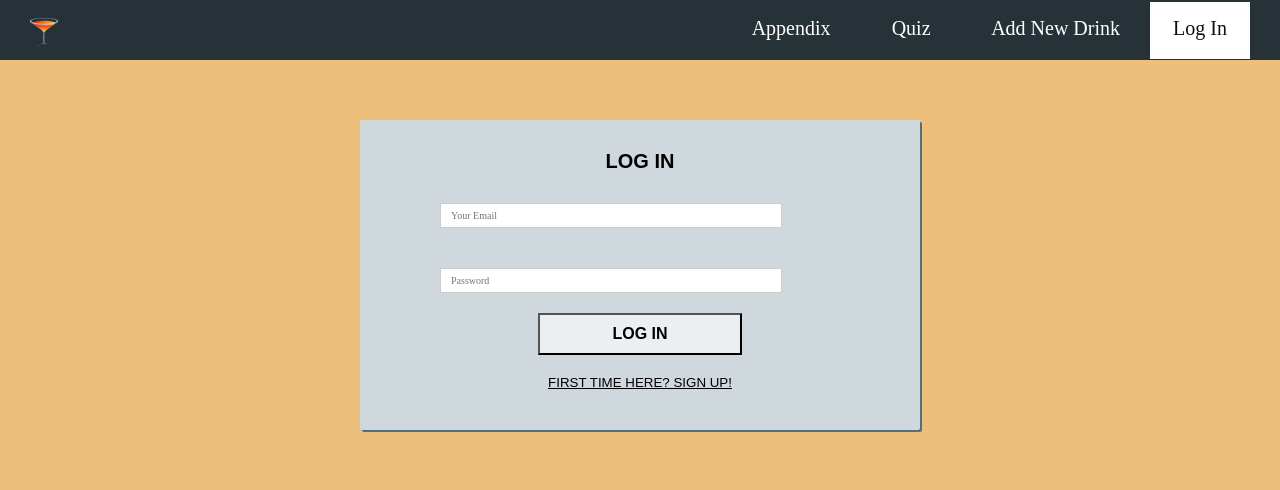
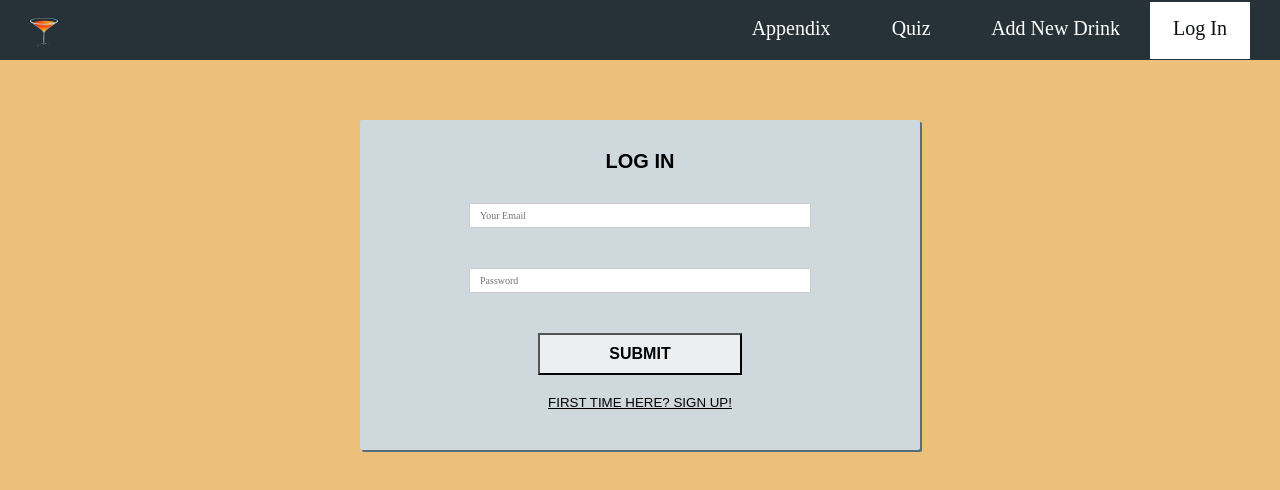
Before and after one commit to indy728/flashcards, a React (Create React App) app: page /auth in a window 1280 px wide. Shown: the top 490 px of the page. Built offline with nearby package versions, Linux system fonts and the light colour scheme; no server answers; what styled-theme would draw is missing.

Commit message:
Auth components added, begin ingredient added

```diff
--- a/package.json
+++ b/package.json
@@ -4,6 +4,7 @@
   "private": true,
   "dependencies": {
     "axios": "^0.19.0",
+    "dotenv": "^8.1.0",
     "prop-types": "^15.7.2",
     "react": "^16.10.1",
     "react-dom": "^16.10.1",
--- a/src/App.js
+++ b/src/App.js
@@ -3,6 +3,7 @@ import { Route, Switch, withRouter, Redirect } from 'react-router-dom';
 import Layout from './hoc/Layout/Layout'
 import FlashcardCreator from './containers/FlashcardCreator/FlashcardCreator'
 import Auth from './containers/Auth/Auth'
+import IngredientCreator from './components/IngredientCreator/IngredientCreator'
 import { createGlobalStyle, ThemeProvider } from 'styled-components'
 
 import theme from './themes/default'
@@ -45,6 +46,7 @@ class App extends Component {
         {/* log in */}
         <Route path="/auth" component={Auth} />
         <Route path="/add_cocktail" component={FlashcardCreator} />
+        <Route path="/add_ingredient" component={IngredientCreator} />
         <Redirect to="/auth" />
       </Switch>
     )
--- /dev/null
+++ b/src/axios-flashcards.js
@@ -0,0 +1,7 @@
+import axios from 'axios'
+
+const instance = axios.create({
+    baseURL: process.env.REACT_APP_BASEURL,
+})
+
+export default instance
--- /dev/null
+++ b/src/components/IngredientCreator/IngredientCreator.js
@@ -0,0 +1,96 @@
+import React, { Component } from 'react'
+import axios from '../../axios-flashcards'
+import ContentBlock from '../UI/ContentBlock/ContentBlock'
+import Spinner from '../UI/Spinner/Spinner'
+import styled from 'styled-components'
+import Button from '../UI/Button/Button'
+import IngredientTierForm from './IngredientTierForm/IngredientTierForm'
+import { updateObject } from '../../shared/utility'
+
+const AddElementForm = styled.form`
+    width: 80%;
+    margin: 1rem 0;
+    display: flex;
+    flex-flow: column;
+    justify-content: center;
+    align-items: center;
+`
+
+class IngredientCreator extends Component {
+    state = {
+        ingredients: null,
+        tier: '',
+        loading: true,
+        editor: ''
+    }
+
+    componentDidMount() {
+        axios.get('/ingredients.json')
+            .then(res => {
+                this.setState({ingredients: res.data, loading: false, tier: 'ingredients'})
+            })
+            .catch(er => console.log(er));
+    }
+
+    selectChangedHandler = (event, selectIdentifier) => {
+        console.log(event.target.value)
+        this.setState({editor: event.target.value})
+    }
+
+    render() {
+        let window = <Spinner />
+        if (!this.state.loading) {
+            const ingredientObj = this.state.ingredients
+            const ingredientTypes = Object.keys(ingredientObj)
+            // const ingredientTypes = []
+            // for (let key in ingredientsObj) {
+            //     console.log(ingredientsObj[key]);
+
+            //     ingredientTypes.push({
+            //         id: key,
+            //         value: ingredientsObj[key]
+            //     })
+            // }
+
+            let options = ingredientTypes.map(ing => {
+                return (
+                    <option value={ing}>{ing}</option>
+                )
+            })
+
+            let form = (
+                <select
+                    onChange={this.selectChangedHandler}>
+                    <option disabled selected value> -- select an ingredient type --</option>
+                    {options}
+                    <option value="edit">Edit ingredient list</option>
+                </select>
+            )
+
+            let editor = null
+            if (this.state.editor === 'edit') {
+                editor = <IngredientTierForm
+                    list={ingredientTypes} />
+            }
+            window = (
+                <ContentBlock>
+                    <AddElementForm>
+                        {form}
+                        <Button
+                            clicked={this.addIngredientHandler}>SUBMIT</Button>
+                        {editor}
+                    </AddElementForm>
+                </ContentBlock>
+            )
+            console.log(this.state.ingredients);
+
+        }
+        return (
+            <React.Fragment>
+                {window}
+            </React.Fragment>
+        )
+    }
+}
+
+export default IngredientCreator
--- /dev/null
+++ b/src/components/IngredientCreator/IngredientTierForm/IngredientTierForm.js
@@ -0,0 +1,23 @@
+import React from 'react'
+import styled from 'styled-components'
+import IngredientTierItem from './IngredientTierItem/IngredientTierItem'
+
+const Wrapper = styled.div`
+    width: 80%;
+    padding: 2rem;
+`
+
+const ingredientTierForm = (props) => {
+    let editButtons = props.list.map(item => {
+        return (
+            <IngredientTierItem>{item}</IngredientTierItem>
+        )
+    })
+    return (
+        <Wrapper className={props.className}>
+            {editButtons}
+        </Wrapper>
+    )
+}
+
+export default ingredientTierForm
--- /dev/null
+++ b/src/components/IngredientCreator/IngredientTierForm/IngredientTierItem/IngredientTierItem.js
@@ -0,0 +1,39 @@
+import React from 'react'
+import styled from 'styled-components'
+import Button from '../../../UI/Button/Button'
+
+const Wrapper = styled.div`
+    width: 80%;
+    display: flex;
+    align-items: center;
+    justify-content: space-between;
+    padding: 3rem 0;
+`
+
+const ItemName = styled.div`
+    width: 60%;
+    font-size: 1.8rem;
+    text-transform: uppercase;
+    font-weight: bold;
+    font-family: ${props => props.theme.fonts.header};
+    letter-spacing: 1.1px;
+`
+
+const Buttons = styled.div`
+    width: 40%;
+    justify-content: space-around;
+`
+
+const ingredientTierItem = (props) => (
+    <Wrapper>
+        <ItemName>
+            {props.children}
+        </ItemName>
+        <Buttons>
+            <Button>Edit</Button>
+            <Button>Delete</Button>
+        </Buttons>
+    </Wrapper>
+)
+
+export default ingredientTierItem
--- /dev/null
+++ b/src/components/UI/ContentBlock/ContentBlock.js
@@ -0,0 +1,25 @@
+import React from 'react'
+import styled from 'styled-components'
+
+const Wrapper = styled.div`
+    width: 80%;
+    margin-top: 6rem;
+    background-color: ${props => props.theme.palette.grayscale[5]};
+    border: ${props => props.theme.palette.grayscale[2]};
+    box-shadow: 2px 2px ${props => props.theme.palette.grayscale[0]};
+    border-radius: 2px;
+    display: flex;
+    flex-flow: column;
+    align-items: center;
+    justify-content: center;
+`
+
+const contentBlock = (props) => {
+    return (
+        <Wrapper className={props.className}>
+            {props.children}
+        </Wrapper>
+    )
+}
+
+export default contentBlock
--- a/src/components/UI/Input/Input.js
+++ b/src/components/UI/Input/Input.js
@@ -35,7 +35,7 @@ const input = (props) => {
                         onChange={props.changed} />
 
     return (
-        <Wrapper>
+        <Wrapper className={props.className}>
             <Label>{props.label}</Label>
             {inputElement}
         </Wrapper>
--- /dev/null
+++ b/src/components/UI/Spinner/Spinner.js
@@ -0,0 +1,74 @@
+import React from 'react'
+import styled from 'styled-components'
+
+const Wrapper = styled.div`
+    background: #521751;
+    -webkit-animation: load1 1s infinite ease-in-out;
+    animation: load1 1s infinite ease-in-out;
+    width: 1em;
+    height: 4em;
+    color: #521751;
+    text-indent: -9999em;
+    margin: 88px auto;
+    position: relative;
+    font-size: 11px;
+    -webkit-transform: translateZ(0);
+    -ms-transform: translateZ(0);
+    transform: translateZ(0);
+    -webkit-animation-delay: -0.16s;
+    animation-delay: -0.16s;
+
+    :before,
+    :after {
+        background: #521751;
+        -webkit-animation: load1 1s infinite ease-in-out;
+        animation: load1 1s infinite ease-in-out;
+        width: 1em;
+        height: 4em;
+        position: absolute;
+        top: 0;
+        content: '';
+    }
+
+    :before {
+        left: -1.5em;
+        -webkit-animation-delay: -0.32s;
+        animation-delay: -0.32s;
+    }
+
+    :after {
+        left: 1.5em;
+    }
+
+    @-webkit-keyframes load1 {
+        0%,
+        80%,
+        100% {
+            box-shadow: 0 0;
+            height: 4em;
+        }
+        40% {
+            box-shadow: 0 -2em;
+            height: 5em;
+        }
+    }
+
+    @keyframes load1 {
+        0%,
+        80%,
+        100% {
+            box-shadow: 0 0;
+            height: 4em;
+        }
+        40% {
+            box-shadow: 0 -2em;
+            height: 5em;
+        }
+    }
+`
+
+const spinner = () => (
+    <Wrapper className="Spinner" />
+)
+
+export default spinner
--- a/src/containers/Auth/Auth.js
+++ b/src/containers/Auth/Auth.js
@@ -2,18 +2,10 @@ import React, { Component } from 'react'
 import styled from 'styled-components'
 import Button from '../../components/UI/Button/Button'
 import Input from '../../components/UI/Input/Input'
+import ContentBlock from '../../components/UI/ContentBlock/ContentBlock'
 
-const Wrapper = styled.div`
+const Wrapper = styled(ContentBlock)`
     width: 50rem;
-    margin-top: 6rem;
-    background-color: ${props => props.theme.palette.grayscale[5]};
-    border: ${props => props.theme.palette.grayscale[2]};
-    box-shadow: 2px 2px ${props => props.theme.palette.grayscale[0]};
-    border-radius: 2px;
-    display: flex;
-    flex-flow: column;
-    align-items: center;
-    justify-content: center;
     padding: 3rem;
 `
 
@@ -28,6 +20,9 @@ const AuthForm = styled.form`
 
 const AuthInput = styled(Input)`
     width: 100%;
+    display: flex;
+    justify-content: center;
+    align-items: center;
 `
 
 const AuthHeader = styled.h1`
@@ -38,6 +33,7 @@ const FormButton = styled(Button)`
     width: 18rem;
     font-size: 1.6rem;
     font-weight: bold;
+    margin-top: 2rem;
 `
 
 const SwitchButton = styled(Button)`
@@ -195,13 +191,13 @@ class Auth extends Component {
                 />
         ))
         return (
-            <Wrapper>
+            <Wrapper className="Auth">
                 <AuthHeader>
                     {this.state.isSignUp ? "SIGN UP" : "LOG IN"}
                 </AuthHeader>
                 <AuthForm onSubmit={this.submitHandler}>
                     {form}
-                    <FormButton>{this.state.isSignUp ? "SIGN UP" : "LOG IN"}</FormButton>
+                    <FormButton>SUBMIT</FormButton>
                 </AuthForm>
                 <SwitchButton
                     className="SwitchButton"
--- a/src/containers/FlashcardCreator/FlashcardCreator.js
+++ b/src/containers/FlashcardCreator/FlashcardCreator.js
@@ -2,6 +2,8 @@ import React, { Component } from 'react'
 import styled from 'styled-components'
 import NewFlashcard from '../../components/NewFlashcard/NewFlashcard'
 import AttributeControls from '../../components/NewFlashcard/AttributeControls/AttributeControls'
+import axios from '../../axios-flashcards'
+import Button from '../../components/UI/Button/Button'
 
 const Wrapper = styled.div`
     width: 80%;
@@ -47,6 +49,11 @@ class FlashcardCreator extends Component {
         }
     }
 
+    componentDidMount() {
+        axios.get('/ingredients.json')
+            .then(res => console.log(res.data))
+            .catch(er => console.log(er))
+    }
     // change to bool for some?
     addAttributeHandler = (type) => {
         const oldCount = this.state.attributes[type].quantity
@@ -68,6 +75,9 @@ class FlashcardCreator extends Component {
         this.setState({attributes: updatedAttributes})
     }
 
+    addIngredientHandler = () => {
+    }
+
     render() {
         return (
             <React.Fragment>
```
Also changed, not shown: 2 other files (tests, documents, lock files or other folders).
